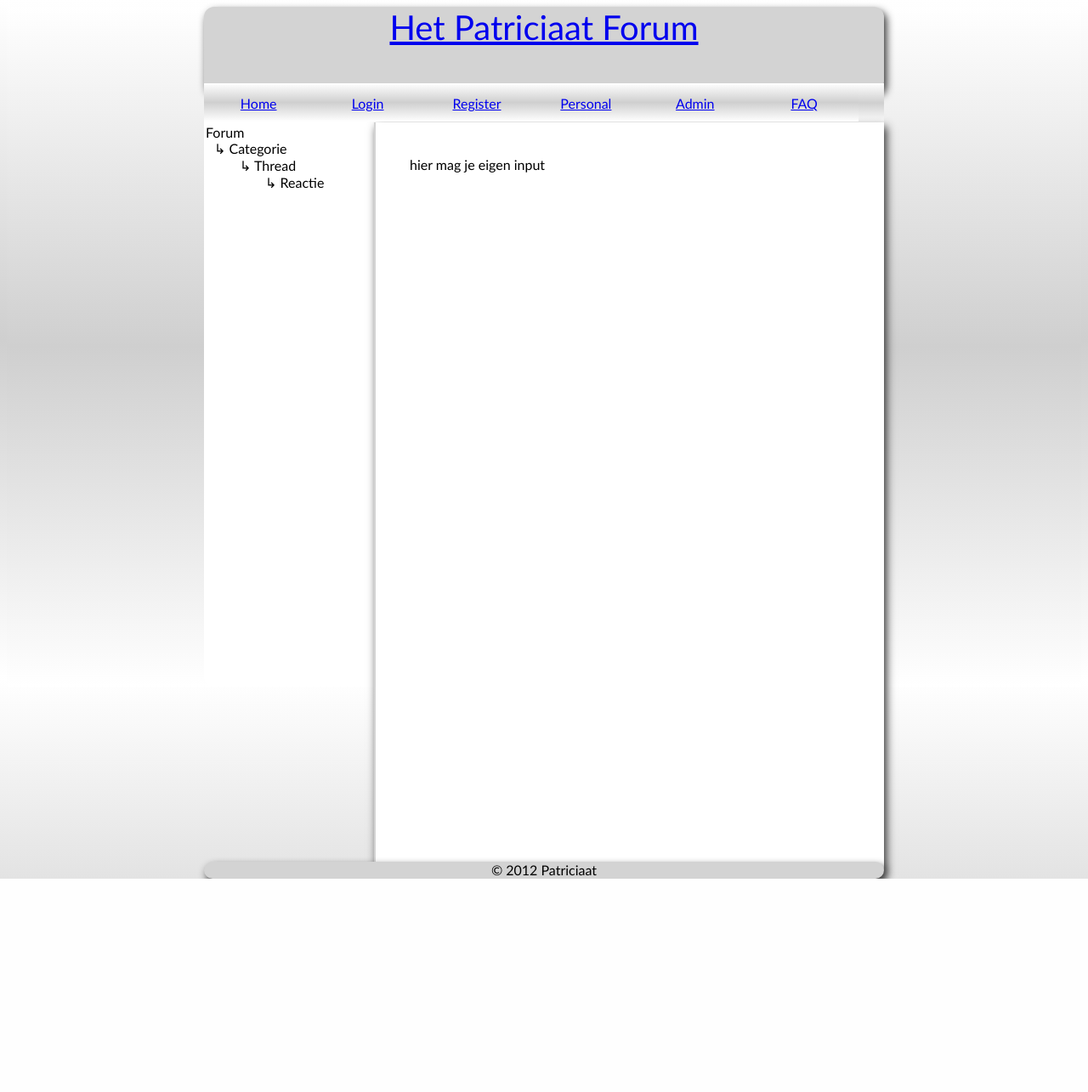
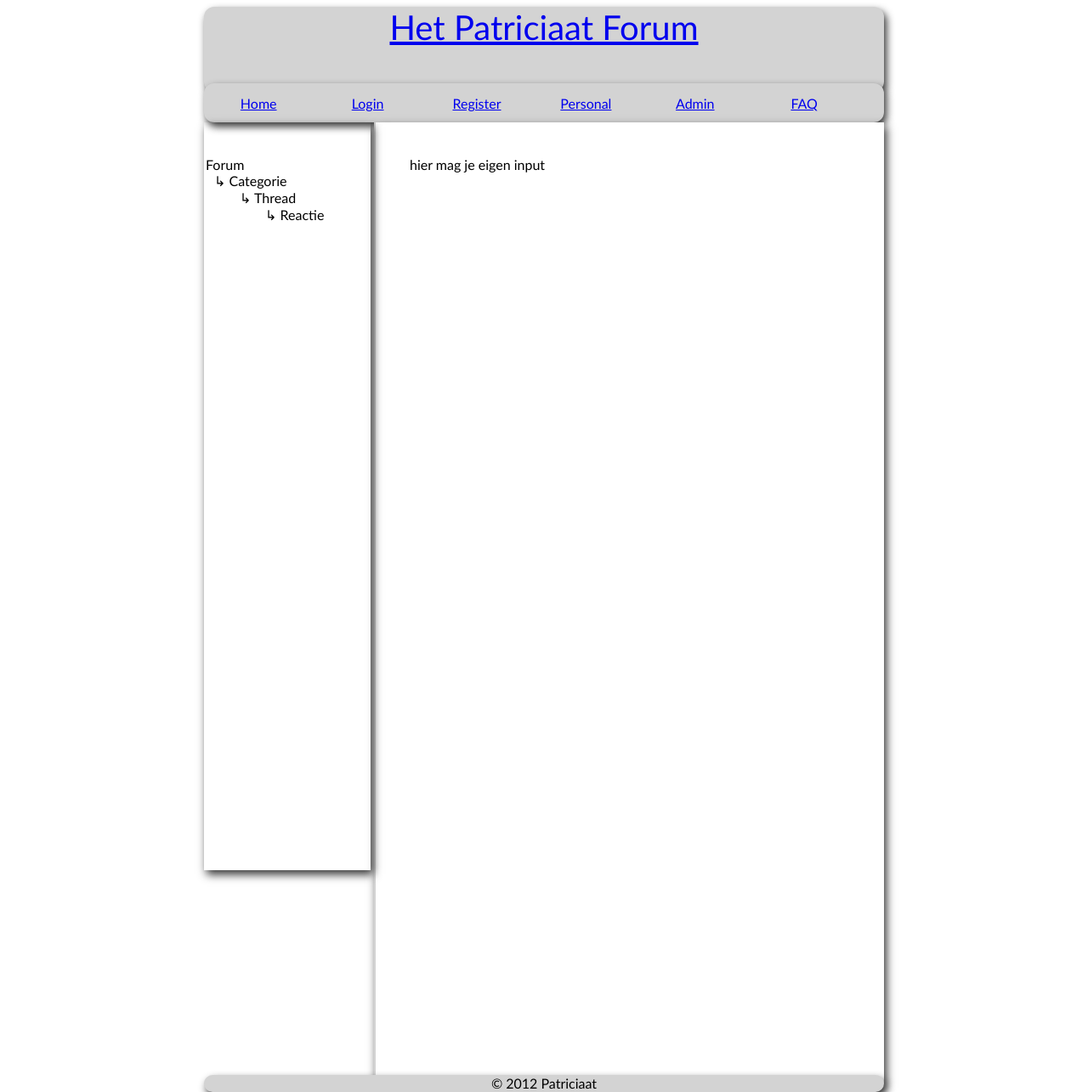
Before and after one commit to fokkedekker/Forum, a PHP site: page /base.html in a window 1280 px wide. Shown: the whole page at 85% size. Before the commit the page ends 1034 px from the top, so only its background shows below. Run offline with PHP 8.4, Linux system fonts and the light colour scheme.

Commit message:
gedeeltdelijke fix voor slidemenu

```diff
--- a/base.html
+++ b/base.html
@@ -71,7 +71,7 @@
 
 
 			hier mag je eigen input
-
+			<p style="height:1000px;">
 
 
 			</div>
--- a/stylesheet.css
+++ b/stylesheet.css
@@ -2,20 +2,6 @@
 html, body
 {
 	height: 100%;
-
-	background-image: linear-gradient(bottom, rgb(255,255,255) 0%, rgb(255,255,255) 100%, rgb(207,207,207) 50%);
-	background-image: -o-linear-gradient(bottom, rgb(255,255,255) 0%, rgb(255,255,255) 100%, rgb(207,207,207) 50%);
-	background-image: -moz-linear-gradient(bottom, rgb(255,255,255) 0%, rgb(255,255,255) 100%, rgb(207,207,207) 50%);
-	background-image: -webkit-linear-gradient(bottom, rgb(255,255,255) 0%, rgb(255,255,255) 100%, rgb(207,207,207) 50%);
-	background-image: -ms-linear-gradient(bottom, rgb(255,255,255) 0%, rgb(255,255,255) 100%, rgb(207,207,207) 50%);
-
-	background-image: -webkit-gradient(
-	linear,
-	left bottom,
-	left top,
-	color-stop(0, rgb(255,255,255)),
-	color-stop(1, rgb(255,255,255)),
-	color-stop(0.5, rgb(207,207,207))
 );
 
 }
@@ -50,20 +36,9 @@ div.menu
 
 	margin-top:-10px;
 	height:46px;
-	background-image: linear-gradient(bottom, rgb(255,255,255) 0%, rgb(255,255,255) 100%, rgb(207,207,207) 50%);
-	background-image: -o-linear-gradient(bottom, rgb(255,255,255) 0%, rgb(255,255,255) 100%, rgb(207,207,207) 50%);
-	background-image: -moz-linear-gradient(bottom, rgb(255,255,255) 0%, rgb(255,255,255) 100%, rgb(207,207,207) 50%);
-	background-image: -webkit-linear-gradient(bottom, rgb(255,255,255) 0%, rgb(255,255,255) 100%, rgb(207,207,207) 50%);
-	background-image: -ms-linear-gradient(bottom, rgb(255,255,255) 0%, rgb(255,255,255) 100%, rgb(207,207,207) 50%);
-
-	background-image: -webkit-gradient(
-	linear,
-	left bottom,
-	left top,
-	color-stop(0, rgb(255,255,255)),
-	color-stop(1, rgb(255,255,255)),
-	color-stop(0.5, rgb(207,207,207))
-	);
+	background: #D3D3D3;
+	border-radius: 12px;
+	box-shadow:3px 5px 10px #333;
 
 }
 
@@ -77,20 +52,6 @@ div.menuknop
 	border-color:#D3D3D3;
 	text-align:center;
 	padding-top:14px;
-	background-image: linear-gradient(bottom, rgb(255,255,255) 0%, rgb(255,255,255) 100%, rgb(207,207,207) 50%);
-	background-image: -o-linear-gradient(bottom, rgb(255,255,255) 0%, rgb(255,255,255) 100%, rgb(207,207,207) 50%);
-	background-image: -moz-linear-gradient(bottom, rgb(255,255,255) 0%, rgb(255,255,255) 100%, rgb(207,207,207) 50%);
-	background-image: -webkit-linear-gradient(bottom, rgb(255,255,255) 0%, rgb(255,255,255) 100%, rgb(207,207,207) 50%);
-	background-image: -ms-linear-gradient(bottom, rgb(255,255,255) 0%, rgb(255,255,255) 100%, rgb(207,207,207) 50%);
-
-	background-image: -webkit-gradient(
-	linear,
-	left bottom,
-	left top,
-	color-stop(0, rgb(255,255,255)),
-	color-stop(1, rgb(255,255,255)),
-	color-stop(0.5, rgb(207,207,207))
-	);
 }
 
 div.center
@@ -369,6 +330,9 @@ div.slidemenu
 	width:192px;
 	float:left;
 	padding:2px;
+	padding-top: 5%;
+	padding-bottom: 5%;
+	box-shadow:3px 5px 10px #333;
 }
 
 
```
